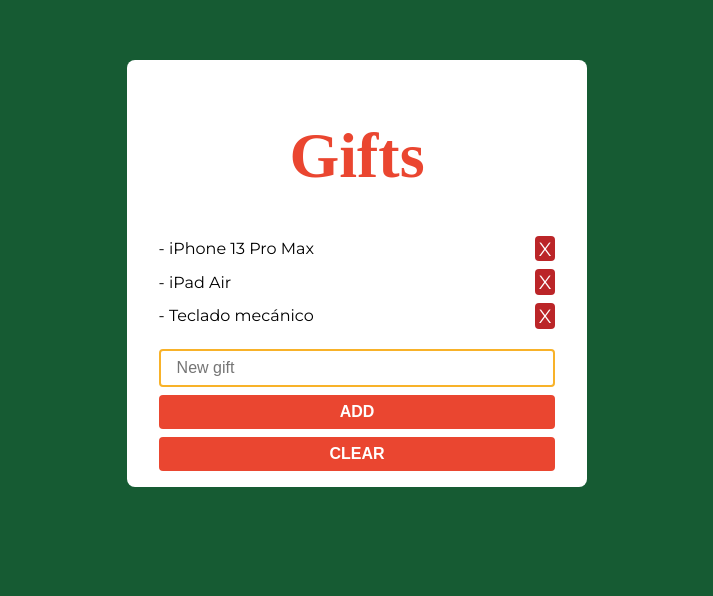
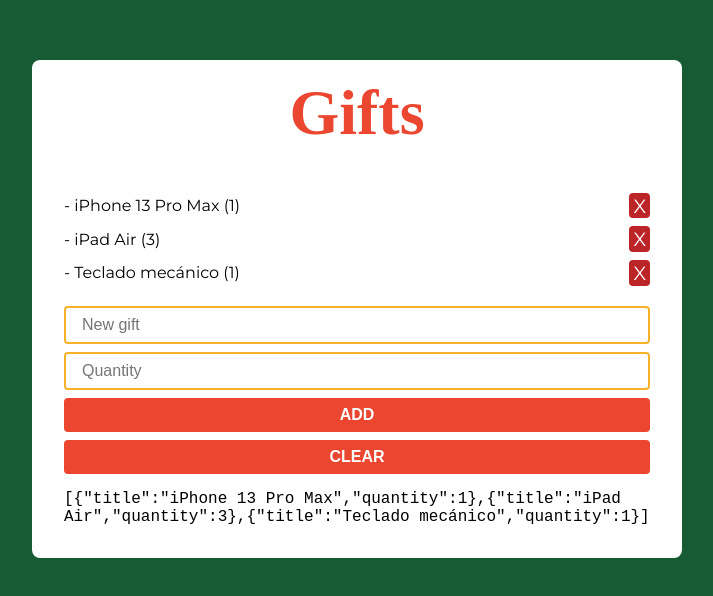
Before and after one commit to victor-landa/christmas-wish-list, a React (Create React App) app: page / in a window 1280 px wide. Shown: the part 132-728 px from the top of the page, without its empty margins (283-996 px from the left). Built offline with nearby package versions, Linux system fonts and the light colour scheme; a web font is replaced by a local one.

Commit message:
:sparkles: day 8: quantity input

```diff
--- a/src/assets/styles/components/List.css
+++ b/src/assets/styles/components/List.css
@@ -1,15 +1,17 @@
 .wish-list-card {
   background: var(--white);
+  border-radius: 0.5rem;
   margin: 12rem auto;
+  max-width: 650px;
   padding: 1rem 2rem;
   width: fit-content;
-  border-radius: 0.5rem;
 }
 
 .wish-list-card__title {
   color: var(--red);
   font-family: 'Mountains of Christmas', cursive;
   font-size: 4rem;
+  margin-top: 0;
   text-align: center;
 }
 
@@ -33,6 +35,10 @@
   padding: 0.5rem 1rem;
   outline: none;
   width: 100%;
+}
+
+.form__input--quantity {
+  margin-top: 0.5rem;
 }
 
 .form__button {
--- a/src/components/List.tsx
+++ b/src/components/List.tsx
@@ -2,25 +2,38 @@
 import '../assets/styles/components/List.css';
 
 export const List = () => {
-  const [list, setList] = useState(['iPhone 13 Pro Max', 'iPad Air', 'Teclado mecánico']);
+  const [list, setList] = useState([
+    {title: 'iPhone 13 Pro Max', quantity: 1},
+    {title: 'iPad Air', quantity: 3},
+    {title: 'Teclado mecánico', quantity: 1}
+  ]);
 
   const handleForm = (e: React.SyntheticEvent) => {
     e.preventDefault();
-    const input = document.querySelector<HTMLInputElement>('input[name="gift"]');
-    if(input) {
-      if(input.value.trim() !== '') {
-        if(!list.includes(input.value)) {
-          setList([...list, input.value.trim()]);
+    const inputTitle = document.querySelector<HTMLInputElement>('input[name="gift"]');
+    const inputQuantity = document.querySelector<HTMLInputElement>('input[name="quantity"]');
+    if(inputTitle && inputQuantity) {
+      if(inputTitle.value.trim() !== '') {
+        let repeatedItem = false;
+        list.map(item => {
+          if(item.title == inputTitle.value) {
+            repeatedItem = true;
+          }
+        })
+        if(!repeatedItem) {
+          setList([...list, {title: inputTitle.value.trim(), quantity: Number(inputQuantity.value)}]);
         }
-        input.value = '';
+        inputTitle.value = '';
+        inputQuantity.value = '';
+        inputTitle.focus();
       }
     }
   }
 
   const handleDeleteItem = (e: React.SyntheticEvent) => {
     const target = e.target as HTMLSpanElement;
-    const name = target.dataset.itemName;
-    setList(list.filter(item => item !== name));
+    const title = target.dataset.itemTitle;
+    setList(list.filter(item => item.title !== title));
   }
 
   const handleClearList = () => {
@@ -33,15 +46,18 @@
       {list.length > 0 ?
         <ul className="wish-list-card__items">
           {list.map((item, index) =>
-            <li className="wish-list-card__item" key={index}>- {item} <span className="wish-list-card__item-delete" data-item-name={item} onClick={handleDeleteItem}>x</span></li>
+            <li className="wish-list-card__item" key={index}>- {item.title} ({item.quantity}) <span className="wish-list-card__item-delete" data-item-title={item.title} onClick={handleDeleteItem}>x</span></li>
           )}
         </ul>
       : <p className="wish-list-card__empty">Add your first gift. Don't be a Grinch!</p>}
       <form className="form" onSubmit={handleForm} autoComplete="off">
         <input className="form__input" type="text" name="gift" placeholder="New gift" required />
+        <input className="form__input form__input--quantity" type="number" min="1" name="quantity" placeholder="Quantity" required />
         <button className="form__button" type="submit">Add</button>
         <button className="form__button form__button--clear" type="button" onClick={handleClearList}>Clear</button>
       </form>
+
+      <pre style={{whiteSpace: 'normal'}}>{JSON.stringify(list)}</pre>
     </div>
   )
 }
```
